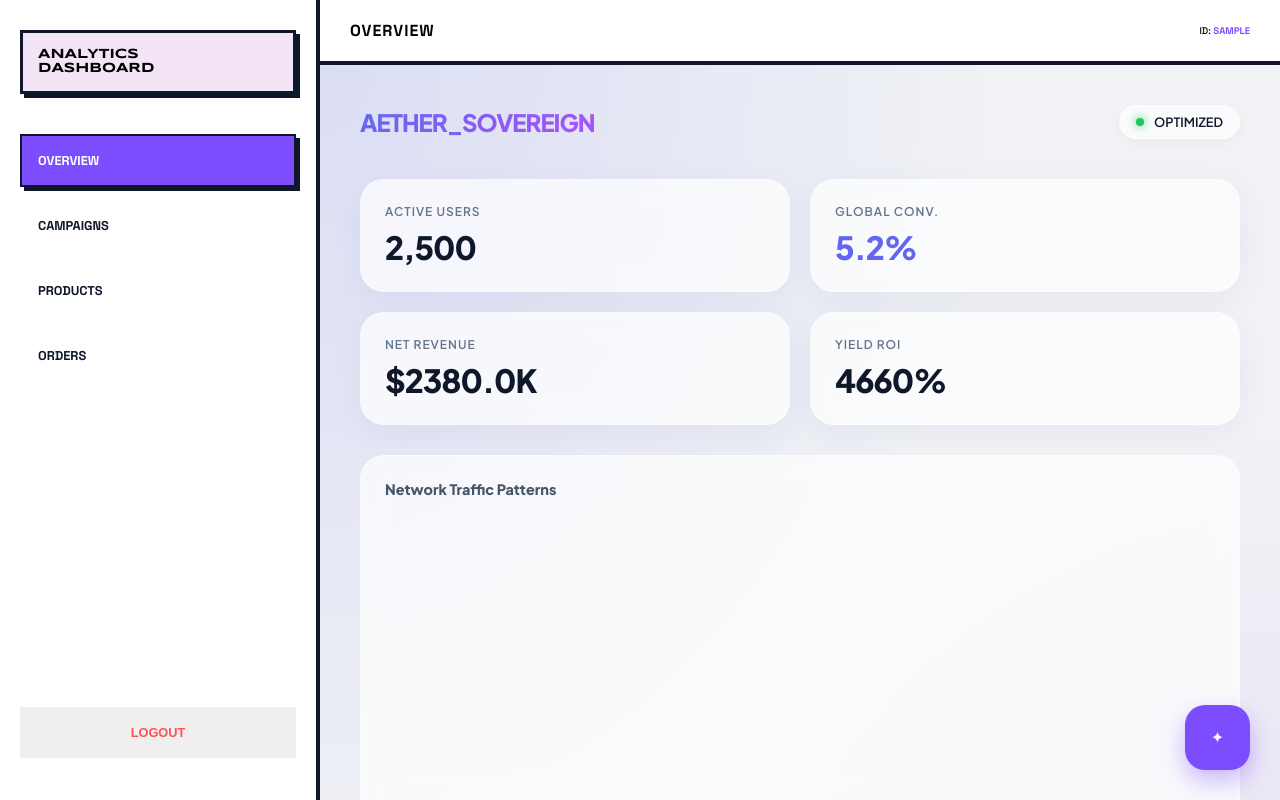
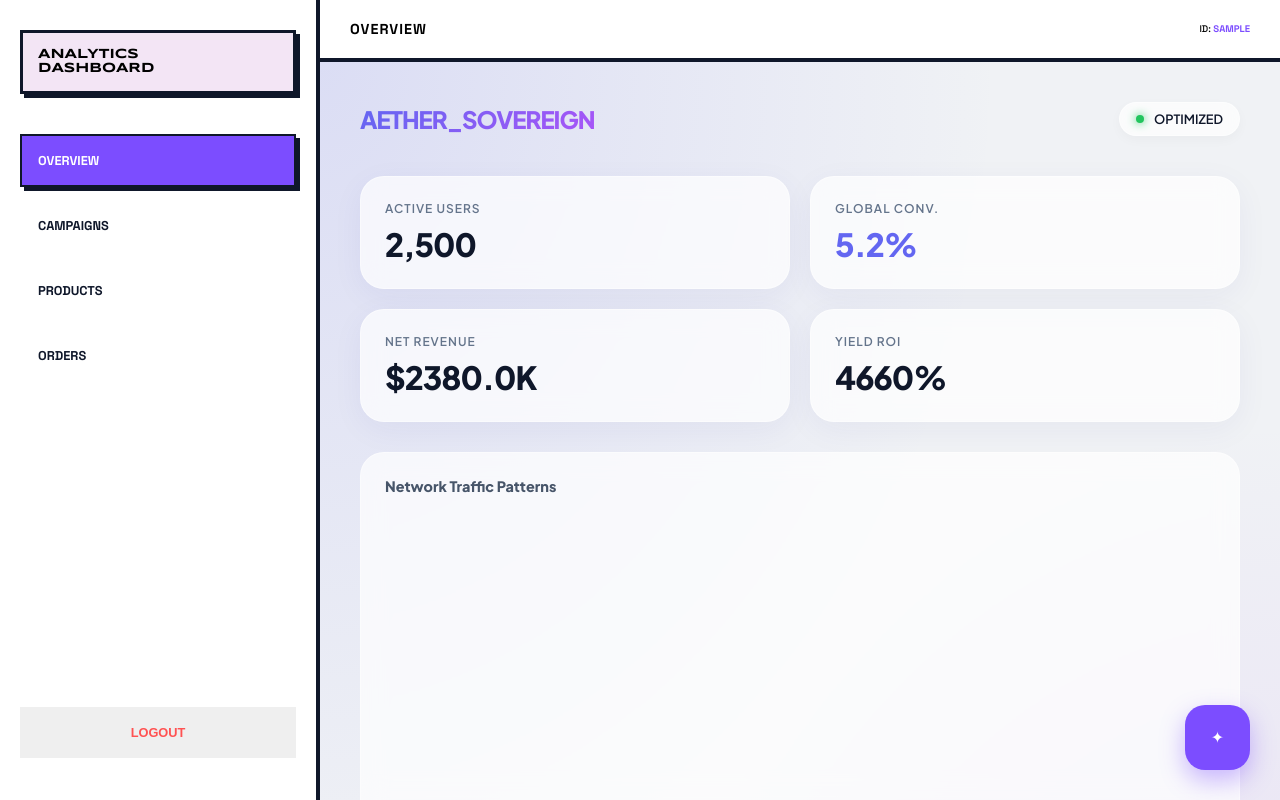
Before and after one commit to RAHUL2525252525/DIGITAL-ANALYTICS-DASHBOARD, a Flask app: page /dashboard in a window 1280 px wide. Run offline with Flask 3, Linux system fonts and the light colour scheme; the visitor is signed in with stand-in values (Sample User, id 1); some libraries are stand-ins or nearby versions.

Commit message:
Refactor dashboard HTML structure and styles

```diff
--- a/templates/dashboard.html
+++ b/templates/dashboard.html
@@ -23,7 +23,7 @@
 * {
   margin: 0; padding: 0; box-sizing: border-box;
   cursor: crosshair;
-  -webkit-tap-highlight-color: transparent; /* Makes it feel like an APK */
+  -webkit-tap-highlight-color: transparent;
 }
 
 body {
@@ -31,10 +31,10 @@ body {
   background: var(--bg-pure);
   display: flex;
   height: 100vh;
-  height: 100dvh; /* Dynamic height for mobile browsers */
+  height: 100dvh; /* Adapts to mobile browser address bars */
   width: 100vw;
   overflow: hidden;
-  position: fixed; /* Prevents "pull-to-refresh" glitches on mobile */
+  position: fixed; /* Fixes mobile rubber-banding/scroll-glitch */
 }
 
 /* --- DASHBOARD UI --- */
@@ -48,7 +48,7 @@ body {
   flex-shrink: 0;
   transition: transform 0.3s cubic-bezier(0.4, 0, 0.2, 1);
   z-index: 1001;
-  overflow-y: auto; /* Independent scroll for nav */
+  overflow-y: auto; /* Allows menu itself to scroll if items are added */
 }
 
 .brand-container { margin-bottom: 40px; padding: 15px; border: 3px solid var(--text-main); background: var(--accent-purple-soft); box-shadow: 4px 4px 0px var(--text-main); flex-shrink: 0; }
@@ -74,13 +74,19 @@ body {
   z-index: 10;
 }
 
+/* Scroll Container for Iframe Content */
+.content-area {
+  flex: 1;
+  overflow-y: auto;
+  -webkit-overflow-scrolling: touch; /* Smooth iOS scroll */
+  background: #fff;
+}
+
 #frame {
   width: 100%;
-  flex: 1;
+  height: 100%; /* Important for internal scroll logic */
   border: none;
-  background: #fff;
-  /* Smooth scrolling for iframe content on iOS */
-  -webkit-overflow-scrolling: touch;
+  display: block;
 }
 
 #mobile-toggle { display: none; background: var(--text-main); color: white; border: none; padding: 8px 12px; font-family: 'Syncopate'; font-size: 0.6rem; }
@@ -100,20 +106,9 @@ body {
   overflow: hidden;
 }
 
-.chat-header {
-    background: #fff; color: var(--text-main); padding: 18px 24px;
-    display: flex; justify-content: space-between; align-items: center;
-    border-bottom: 1px solid #eee;
-}
-
+.chat-header { background: #fff; color: var(--text-main); padding: 18px 24px; display: flex; justify-content: space-between; align-items: center; border-bottom: 1px solid #eee; }
 .ai-status { display: flex; align-items: center; gap: 10px; }
-.ai-logo-dot {
-    width: 32px; height: 32px;
-    background: var(--accent-purple);
-    border-radius: 50%;
-    display: flex; align-items: center; justify-content: center;
-    font-size: 14px; font-weight: 700; color: white;
-}
+.ai-logo-dot { width: 32px; height: 32px; background: var(--accent-purple); border-radius: 50%; display: flex; align-items: center; justify-content: center; font-size: 14px; font-weight: 700; color: white; }
 
 #chat-messages { flex: 1; overflow-y: auto; padding: 20px; display: flex; flex-direction: column; gap: 20px; }
 .msg-bubble { padding: 14px 18px; font-size: 14px; line-height: 1.6; max-width: 85%; position: relative; border-radius: 18px; }
@@ -136,7 +131,7 @@ body {
 @media (max-width: 850px) {
   .sidebar {
     position: absolute; left: 0; top: 0;
-    height: 100%; width: 85%; max-width: 300px;
+    height: 100%; width: 80%; max-width: 300px;
     transform: translateX(-100%);
     box-shadow: 20px 0 50px rgba(0,0,0,0.1);
   }
@@ -145,20 +140,12 @@ body {
   #chat-window {
     width: 100%; height: 100%;
     bottom: 0; right: 0;
-    border-radius: 0; /* Full screen chat on mobile like an app */
+    border-radius: 0;
   }
 
   #mobile-toggle { display: block; }
-
   .header { padding: 15px 20px; }
-
-  /* Prevent iframe from causing layout shifts */
-  .main { height: 100%; overflow: hidden; }
 }
-
-/* Scrollbar styling for a cleaner look */
-::-webkit-scrollbar { width: 6px; }
-::-webkit-scrollbar-thumb { background: #cbd5e1; border-radius: 10px; }
 </style>
 </head>
 <body>
@@ -179,12 +166,13 @@ body {
 <div class="main">
   <div class="header">
     <button id="mobile-toggle" onclick="toggleMenu()">MENU</button>
-    <h2 id="pageTitle" style="font-size: 1rem; letter-spacing: 1px;">OVERVIEW</h2>
+    <h2 id="pageTitle" style="font-size: 0.9rem; letter-spacing: 1px;">OVERVIEW</h2>
     <div style="font-size:0.6rem;">ID: <span id="username" style="color:var(--accent-purple); font-weight:800;">...</span></div>
   </div>
-  <!-- Use a wrapper for the iframe to ensure scrolling works on all devices -->
-  <div style="flex: 1; overflow-y: auto; -webkit-overflow-scrolling: touch;">
-    <iframe id="frame" src="/overview" style="height: 100%; min-height: 100%;"></iframe>
+
+  <!-- Content area acts as the scroll-container for the iframe -->
+  <div class="content-area">
+    <iframe id="frame" src="/overview"></iframe>
   </div>
 </div>
 
@@ -204,7 +192,7 @@ body {
   <div class="chat-footer">
     <div class="input-container">
       <input type="text" id="chat-input" placeholder="Ask Aether..." onkeypress="handleEnter(event)">
-      <button class="send-btn" onclick="sendMessage()" style="background:none; border:none; color:var(--accent-purple); font-size:20px; margin-left:10px; cursor:pointer;">✦</button>
+      <button onclick="sendMessage()" style="background:none; border:none; color:var(--accent-purple); font-size:20px; margin-left:10px; cursor:pointer;">✦</button>
     </div>
   </div>
 </div>
@@ -212,12 +200,7 @@ body {
 <div id="chat-trigger" onclick="toggleChat()">✦</div>
 
 <script>
-let currentResponse = "";
-let typeIdx = 0;
-let typingTimer = null;
-
 function toggleMenu() { document.getElementById('sidebar').classList.toggle('open'); }
-
 function toggleChat() {
   const win = document.getElementById("chat-window");
   win.style.display = (win.style.display === "flex") ? "none" : "flex";
@@ -240,7 +223,6 @@ async function sendMessage() {
   msgArea.innerHTML += `<div class="msg-bubble user-msg">${msg}</div>`;
   msgArea.scrollTop = msgArea.scrollHeight;
 
-  // Logic remains the same, placeholder for API response
   try {
     const res = await fetch("/api/gemini-chat", {
       method: "POST",
```
